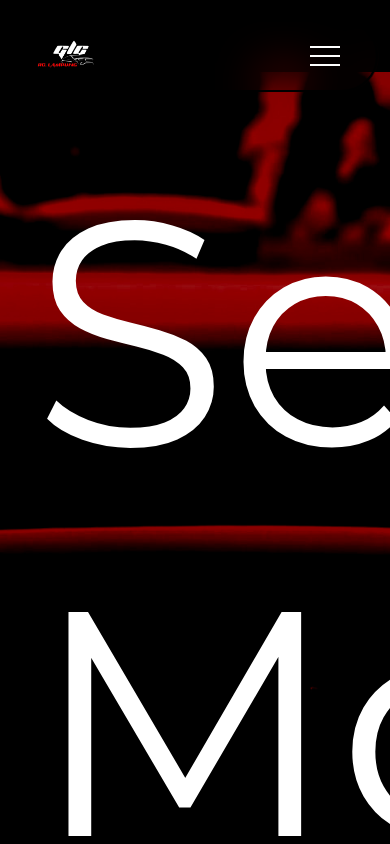
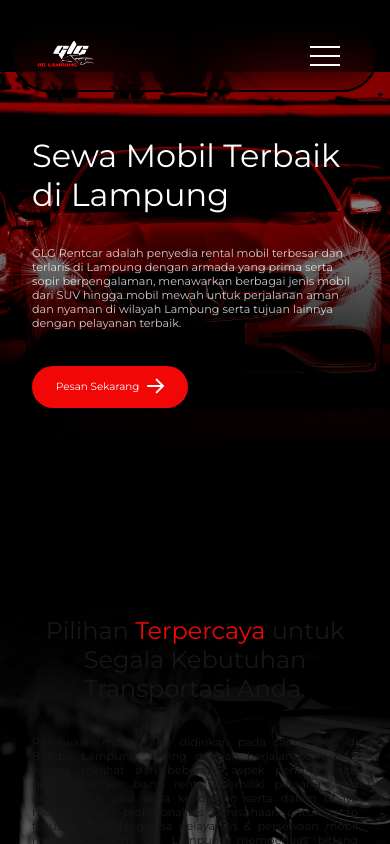
Before and after one commit to adistianherlambang/glgrentcar, a Next.js app: page / in a window 390 px wide. Shown: the top 844 px of the page. Built offline with nearby package versions, Linux system fonts and the light colour scheme; a web font is replaced by a local one.

Commit message:
update test

```diff
--- a/src/styles/Home.module.css
+++ b/src/styles/Home.module.css
@@ -384,7 +384,7 @@
   }
 
   .headerTitle {
-    font-size: 20rem;
+    font-size: 2rem;
     width: 100%;
   }
 
```
